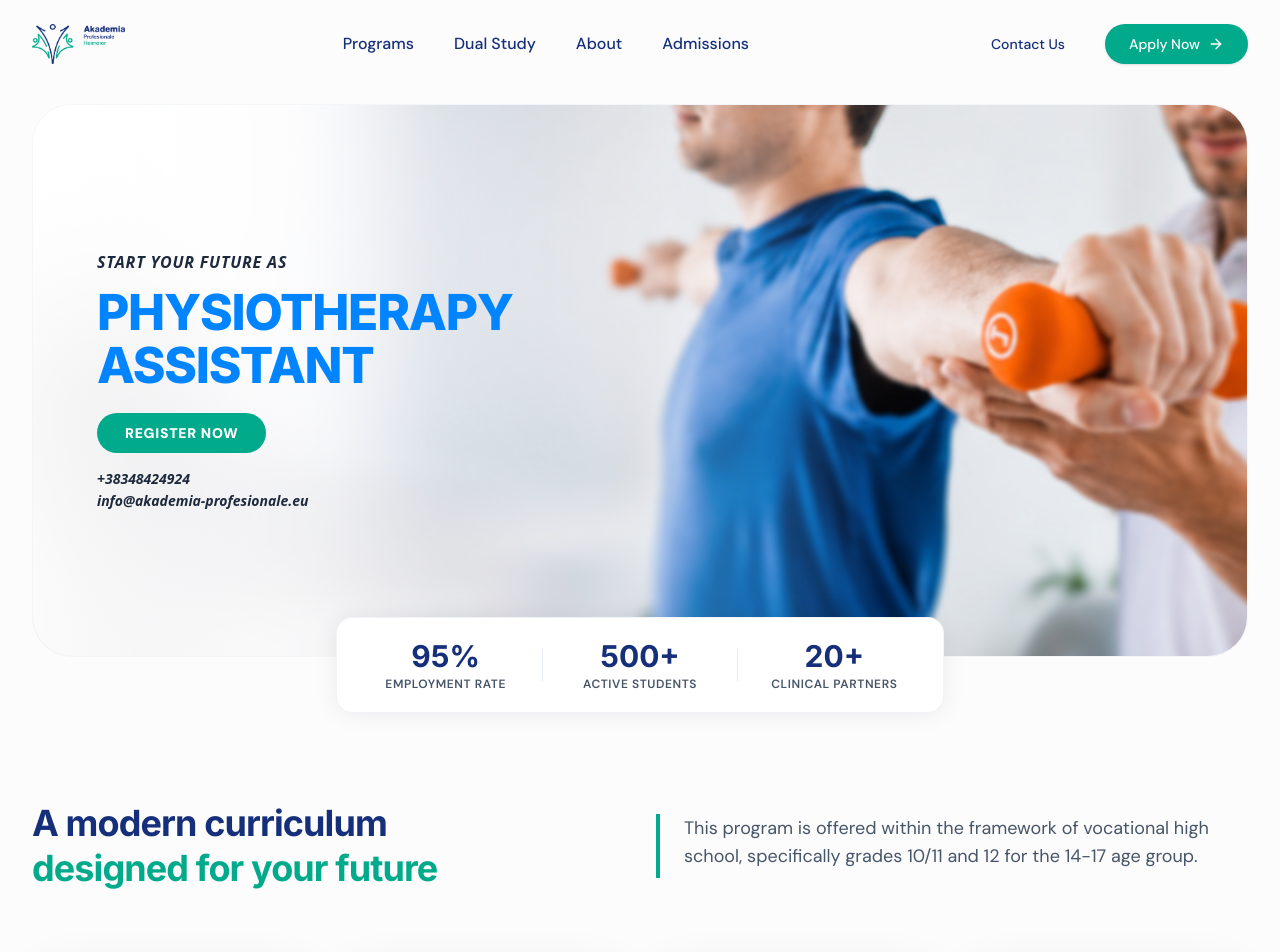
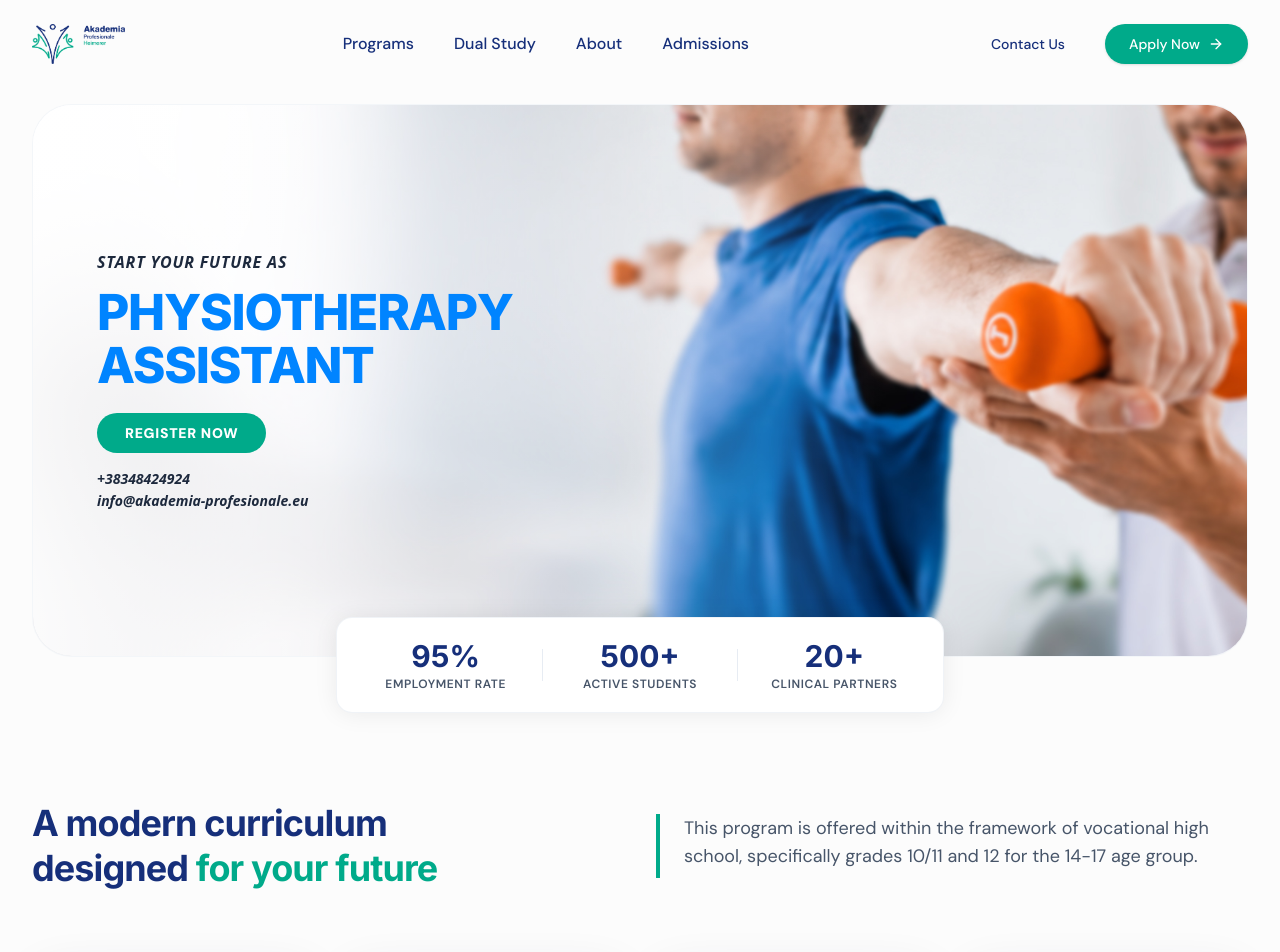
Before and after one commit to mikullovci-lab/Heimerer, a React (Vite) app: page / in a window 1280 px wide. Shown: the top 952 px of the page. Built offline with nearby package versions, Linux system fonts and the light colour scheme.

Commit message:
Add files via upload

```diff
--- a/src/components/Sections.tsx
+++ b/src/components/Sections.tsx
@@ -37,7 +37,8 @@ export function ProgramDetails() {
         <div className="flex flex-col md:flex-row items-center justify-between mb-16 gap-8">
           <div className="md:w-1/2 text-center md:text-left">
             <h3 className="text-3xl md:text-4xl font-bold text-primary-dark leading-tight font-heading">
-              A modern curriculum<br/> <span className="text-[#00aa8a]">designed for your future</span>
+              A modern curriculum<br />
+              designed <span className="text-[#00aa8a]">for your future</span>
             </h3>
           </div>
           <div className="md:w-1/2 text-center md:text-left">
```
